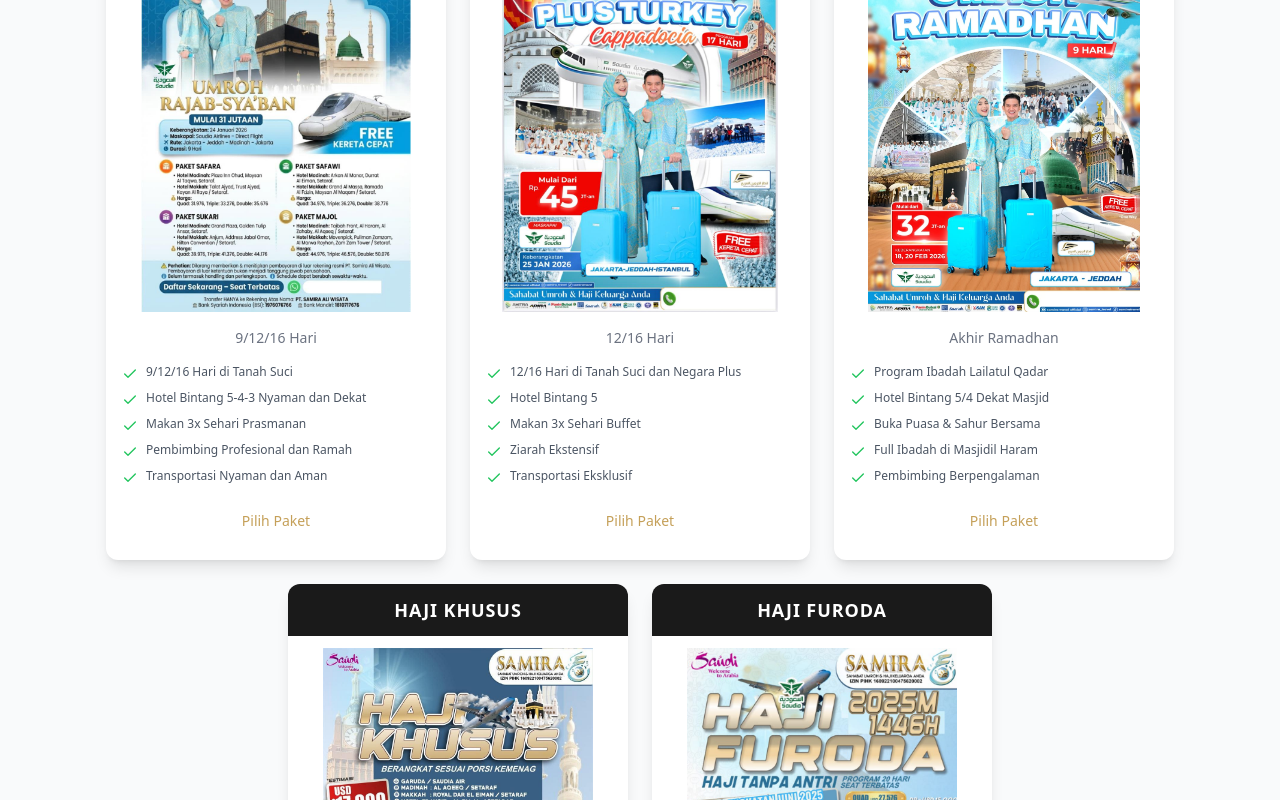
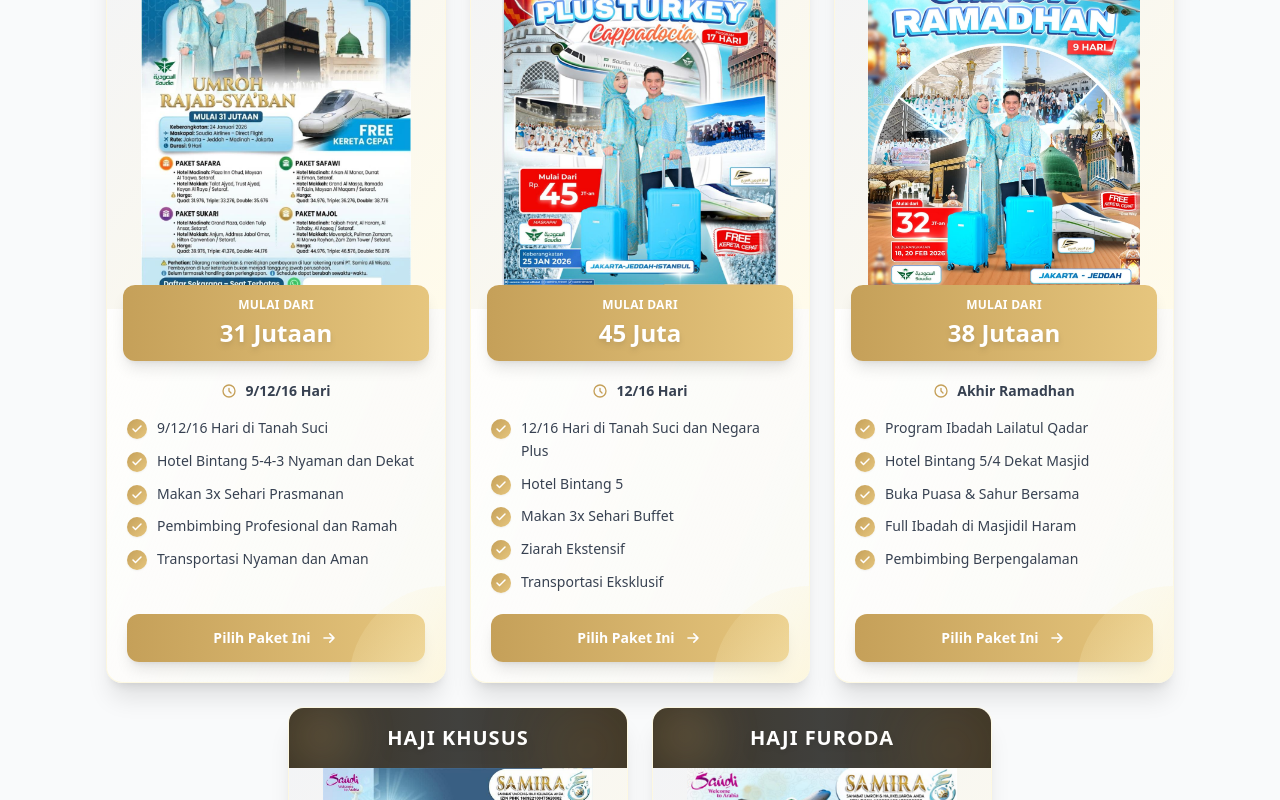
Before and after one commit to aftlah/samira-travel, a React (Vite) app: page / in a window 1280 px wide. Shown: the part 2000-2800 px from the top of the page. Built offline with nearby package versions, Linux system fonts and the light colour scheme.

Commit message:
feat(components): enhance packages section with improved UI and refactor

```diff
--- a/src/components/Navbar.jsx
+++ b/src/components/Navbar.jsx
@@ -9,7 +9,7 @@ const Navbar = () => {
   const navItems = [
     { name: 'Beranda', href: '#home' },
     { name: 'Profil', href: '#profile' },
-    { name: 'Paket Umroh', href: '#packages' },
+    { name: 'Pilih Paket', href: '#packages' },
     { name: 'Galeri', href: '#gallery' },
     { name: 'Testimoni', href: '#testimonials' },
     { name: 'Daftar', href: '#register' },
--- a/src/components/Packages.jsx
+++ b/src/components/Packages.jsx
@@ -1,8 +1,7 @@
 import React from 'react';
 import { Check } from 'lucide-react';
 
-const Packages = () => {
-  const packages = [
+const PACKAGE_DATA = [
   {
     name: 'Umroh Reguler',
     price: '31 Jutaan',
@@ -75,11 +74,96 @@ const Packages = () => {
   },
 ];
 
+// Package Card Component
+const PackageCard = ({ pkg }) => {
   return (
-    <section id="packages" className="py-20 bg-gray-50">
-      <div className="max-w-7xl mx-auto px-4 sm:px-6 lg:px-8">
+    <div className="group relative bg-gradient-to-br from-white to-amber-50/30 rounded-2xl shadow-xl overflow-hidden flex flex-col hover:-translate-y-2 hover:shadow-2xl transition-all duration-500 w-full md:w-[calc(50%-1.5rem)] lg:w-[calc(33.333%-1.5rem)] max-w-[340px] border border-amber-100/50">
+      {/* Popular Badge */}
+      {pkg.isPopular && (
+        <div className="absolute top-4 right-4 z-10 bg-gradient-to-r from-primary via-accent to-amber-400 text-white px-4 py-1.5 rounded-full text-xs font-bold shadow-lg animate-pulse">
+          ⭐ POPULER
+        </div>
+      )}
+
+      {/* Package Header with Gradient */}
+      <div className="relative p-4 bg-gradient-to-r from-secondary via-gray-800 to-secondary text-center overflow-hidden">
+        <div className="absolute inset-0 bg-primary opacity-20"></div>
+        <h3 className="relative text-xl font-bold text-white uppercase tracking-wider drop-shadow-lg">
+          {pkg.name}
+        </h3>
+        <div className="absolute top-0 left-0 w-full h-full opacity-20">
+          <div className="absolute top-0 right-0 w-20 h-20 bg-primary rounded-full blur-2xl"></div>
+          <div className="absolute bottom-0 left-0 w-16 h-16 bg-accent rounded-full blur-xl"></div>
+        </div>
+      </div>
+
+      {/* Package Image with Overlay */}
+      <div className="relative h-96 overflow-hidden bg-gradient-to-br from-gray-100 to-amber-50">
+        <img
+          src={pkg.image}
+          alt={pkg.name}
+          className="w-full h-full object-contain transform group-hover:scale-105 transition-transform duration-700"
+        />
+        <div className="absolute inset-0 bg-gradient-to-t from-secondary/30 to-transparent opacity-0 group-hover:opacity-100 transition-opacity duration-500"></div>
+      </div>
+
+      {/* Price Tag */}
+      <div className="relative -mt-6 mx-4 z-10">
+        <div className="bg-gradient-to-r from-primary to-accent rounded-xl shadow-lg p-3 text-center transform group-hover:scale-105 transition-transform duration-300">
+          <p className="text-white text-xs font-semibold uppercase tracking-wide mb-1">Mulai Dari</p>
+          <p className="text-white text-2xl font-bold drop-shadow-md">{pkg.price}</p>
+        </div>
+      </div>
+
+      {/* Package Details */}
+      <div className="p-5 flex-1">
+        <div className="flex items-center justify-center mb-4 text-gray-700">
+          <svg className="w-4 h-4 mr-2 text-primary" fill="none" stroke="currentColor" viewBox="0 0 24 24">
+            <path strokeLinecap="round" strokeLinejoin="round" strokeWidth={2} d="M12 8v4l3 3m6-3a9 9 0 11-18 0 9 9 0 0118 0z" />
+          </svg>
+          <span className="text-sm font-semibold">{pkg.duration}</span>
+        </div>
+
+        {/* Features List with Enhanced Styling */}
+        <ul className="space-y-2.5">
+          {pkg.features.map((feature, idx) => (
+            <li key={idx} className="flex items-start group/item">
+              <div className="flex-shrink-0 w-5 h-5 rounded-full bg-gradient-to-br from-primary to-accent flex items-center justify-center mr-2.5 mt-0.5 shadow-sm">
+                <Check className="h-3 w-3 text-white" strokeWidth={3} />
+              </div>
+              <span className="text-gray-700 text-sm leading-relaxed group-hover/item:text-gray-900 transition-colors duration-200">{feature}</span>
+            </li>
+          ))}
+        </ul>
+      </div>
+
+      {/* Action Button with Gradient */}
+      <div className="p-5 pt-0 mt-auto">
+        <a
+          href="#register"
+          className="group/btn relative w-full flex items-center justify-center px-6 py-3.5 overflow-hidden text-sm font-bold rounded-xl transition-all duration-300 bg-gradient-to-r from-primary to-accent text-white shadow-lg hover:shadow-xl hover:from-accent hover:to-primary transform hover:scale-[1.02]"
+        >
+          <span className="relative z-10">Pilih Paket Ini</span>
+          <svg className="relative z-10 w-5 h-5 ml-2 transform group-hover/btn:translate-x-1 transition-transform duration-300" fill="none" stroke="currentColor" viewBox="0 0 24 24">
+            <path strokeLinecap="round" strokeLinejoin="round" strokeWidth={2} d="M13 7l5 5m0 0l-5 5m5-5H6" />
+          </svg>
+          <div className="absolute inset-0 bg-white opacity-0 group-hover/btn:opacity-20 transition-opacity duration-300"></div>
+        </a>
+      </div>
+
+      {/* Decorative Corner Accent */}
+      <div className="absolute bottom-0 right-0 w-24 h-24 bg-gradient-to-tl from-amber-100 to-transparent opacity-50 rounded-tl-full pointer-events-none"></div>
+    </div>
+  );
+};
+
+// Section Header Component
+const SectionHeader = () => {
+  return (
     <div className="text-center mb-16">
-          <h2 className="text-base text-primary font-semibold tracking-wide uppercase">Pilihan Paket</h2>
+      <h2 className="text-base text-primary font-semibold tracking-wide uppercase">
+        Pilihan Paket
+      </h2>
       <p className="mt-2 text-3xl leading-8 font-extrabold tracking-tight text-gray-900 sm:text-4xl">
         Paket Umroh & Haji
       </p>
@@ -87,47 +171,20 @@ const Packages = () => {
         Pilih paket ibadah yang sesuai dengan kebutuhan dan kenyamanan Anda.
       </p>
     </div>
+  );
+};
 
+// Main Packages Component
+const Packages = () => {
+  return (
+    <section id="packages" className="py-20 bg-gray-50">
+      <div className="max-w-7xl mx-auto px-4 sm:px-6 lg:px-8">
+        <SectionHeader />
+
+        {/* Package Grid */}
         <div className="flex flex-wrap justify-center gap-6">
-          {packages.map((pkg, index) => (
-            <div
-              key={index}
-              className="relative bg-white rounded-xl shadow-lg overflow-hidden flex flex-col hover:-translate-y-1 transition-transform duration-300 w-full md:w-[calc(50%-1.5rem)] lg:w-[calc(33.333%-1.5rem)] max-w-[340px]"
-            >
-              <div className="p-3 bg-secondary text-center">
-                <h3 className="text-lg font-bold text-white uppercase tracking-wider">{pkg.name}</h3>
-              </div>
-
-              <div className="h-96 overflow-hidden bg-white mt-3">
-                <img
-                  src={pkg.image}
-                  alt={pkg.name}
-                  className="w-full h-full object-contain transform hover:scale-105 transition-transform duration-500"
-                />
-              </div>
-
-              <div className="p-4 flex-1">
-                <p className="text-gray-500 mb-4 text-sm font-medium text-center">{pkg.duration}</p>
-
-                <ul className="space-y-2">
-                  {pkg.features.map((feature, idx) => (
-                    <li key={idx} className="flex items-start">
-                      <Check className="h-4 w-4 text-green-500 mr-2 flex-shrink-0 mt-0.5" />
-                      <span className="text-gray-600 text-xs leading-snug">{feature}</span>
-                    </li>
-                  ))}
-                </ul>
-              </div>
-
-              <div className="p-5 pt-0 mt-auto">
-                <a
-                  href="#register"
-                  className="w-full flex items-center justify-center px-4 py-2 border border-transparent text-sm font-medium rounded-md transition-colors duration-300 bg-white text-primary border-primary hover:bg-gray-50"
-                >
-                  Pilih Paket
-                </a>
-              </div>
-            </div>
+          {PACKAGE_DATA.map((pkg, index) => (
+            <PackageCard key={index} pkg={pkg} />
           ))}
         </div>
       </div>
```
Lines whose indentation alone changed are shown as unchanged.
